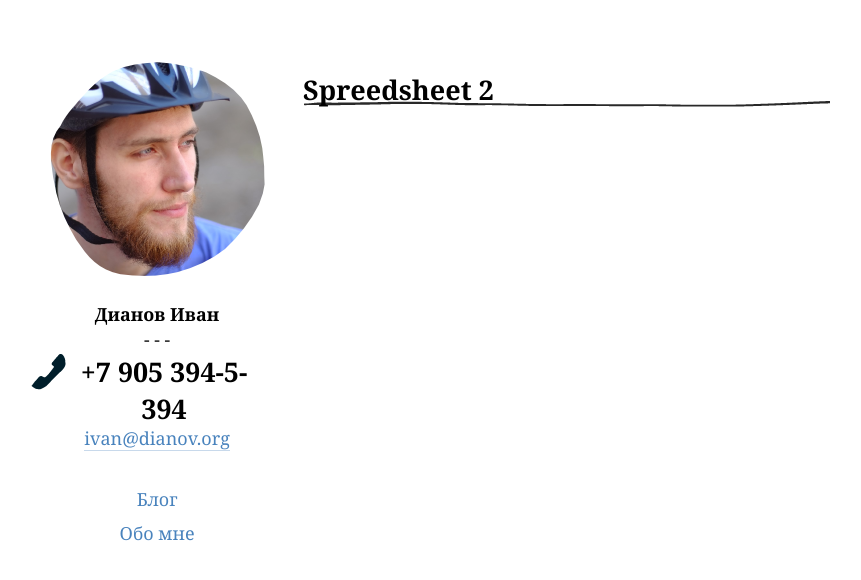
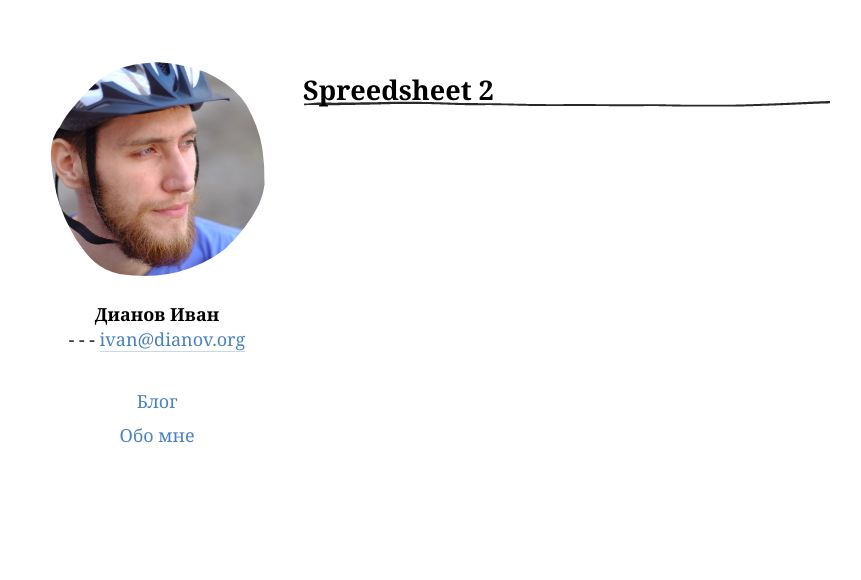
Before and after one commit to illus0r/dianov.org, a Jekyll site: the page built from pages/google-spreedsheet-test.md, in a window 1280 px wide. Shown: the top 580 px of the page, without its empty margins (210-1071 px from the left). Built offline with Jekyll 4.4.1, drawn with Linux system fonts in a browser that asks for light colours.

Commit message:
Updated header.html

```diff
--- a/_includes/header.html
+++ b/_includes/header.html
@@ -6,7 +6,7 @@
   <div class="contacts">
     <div class="name">Дианов Иван</div>
     - - -
-    <div class="phone">+7 905 394-5-394</div>
+    <!--div class="phone">+7 905 394-5-394</div-->
     <div class="email"><a href="mailto:{{ site.email }}">{{ site.email }}</a></div>
   </div>
   <nav>
```
